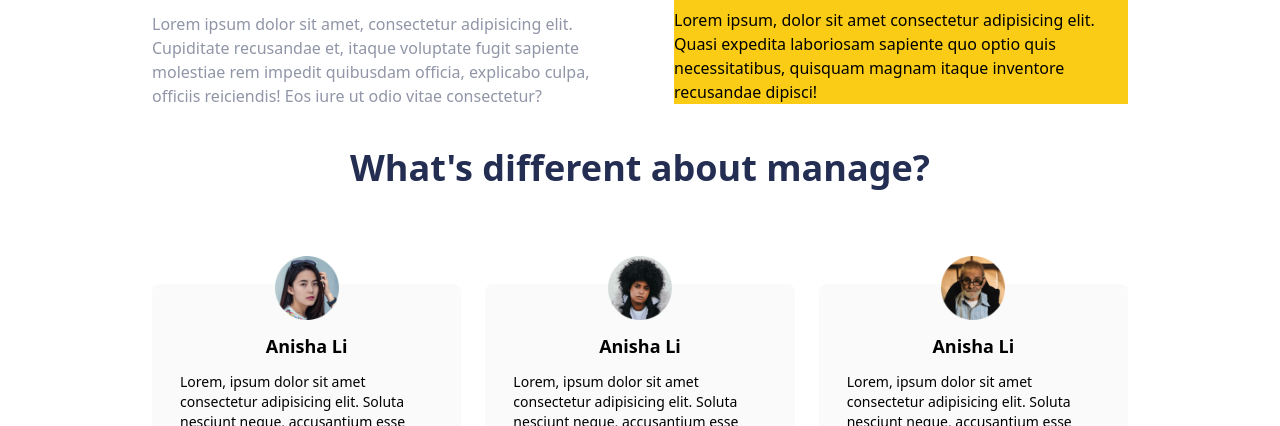
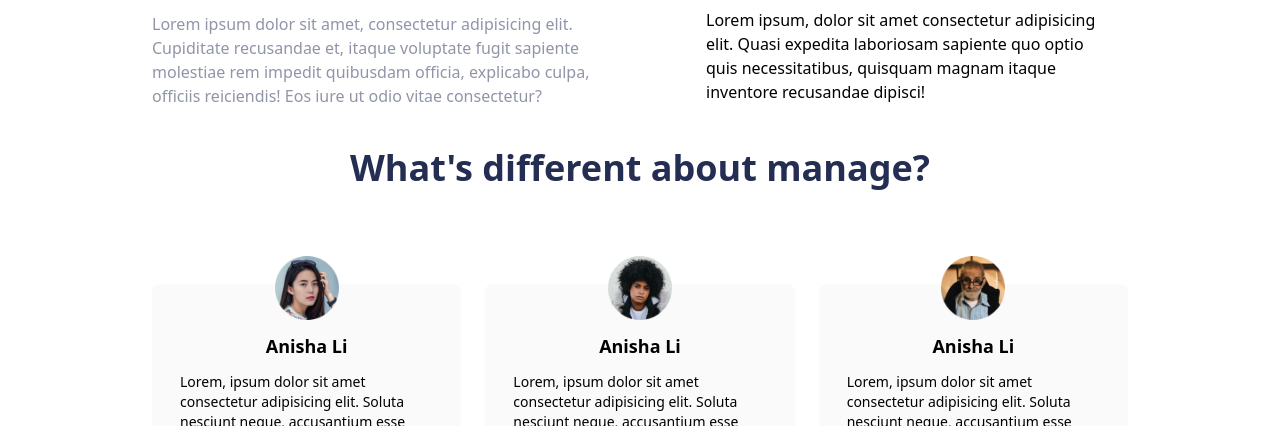
Before and after one commit to ebukanathan/landingpage, a website: page index.html in a window 1280 px wide. Shown: the part 674-1100 px from the top of the page. Drawn offline with Linux system fonts and the light colour scheme.

Commit message:
initial commit

```diff
--- a/index.html
+++ b/index.html
@@ -85,14 +85,14 @@
 
             <div class="flex flex-col space-y-3 w-1/2">
                 <!-- header -->
-                <div class="flex flex-col items-center space-y-4 bg-yellow-400 ml-7">
+                <div class="flex flex-col items-center space-y-4 ml-7">
                     <div class="flex flex-row rounded-l-full bg-brightRedSupLight space-x-3 ">
                         <div class="rounded-full bg-brightRed text-white px-4 py-2  font-bold">01</div>
                         <h3 class="font-bold text-center text-2xl">Track company-wide progress</h3>
                     </div>
 
                     <div class="">
-                        <p class="darkGrayishBlue">Lorem ipsum, dolor sit amet consectetur adipisicing elit. Quasi expedita laboriosam sapiente quo optio quis necessitatibus, quisquam magnam itaque
+                        <p class="darkGrayishBlue px-8">Lorem ipsum, dolor sit amet consectetur adipisicing elit. Quasi expedita laboriosam sapiente quo optio quis necessitatibus, quisquam magnam itaque
                             inventore recusandae dipisci!</p>
                     </div>
 
```
